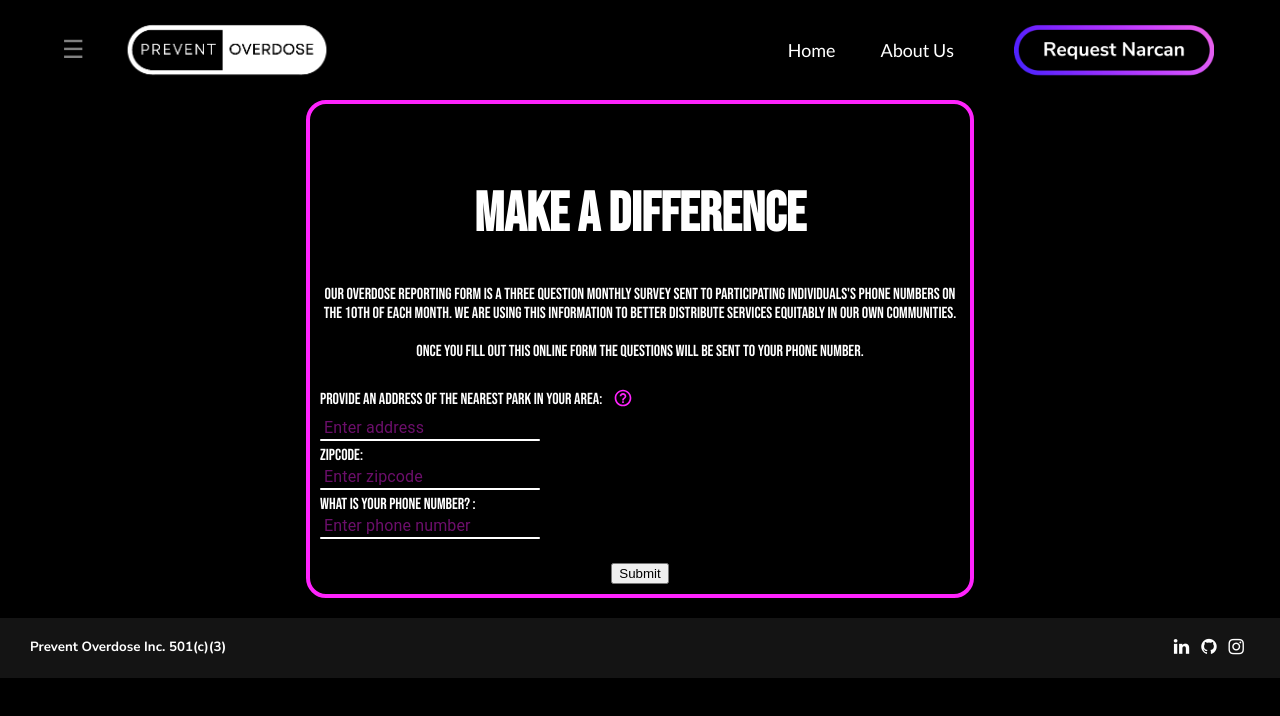
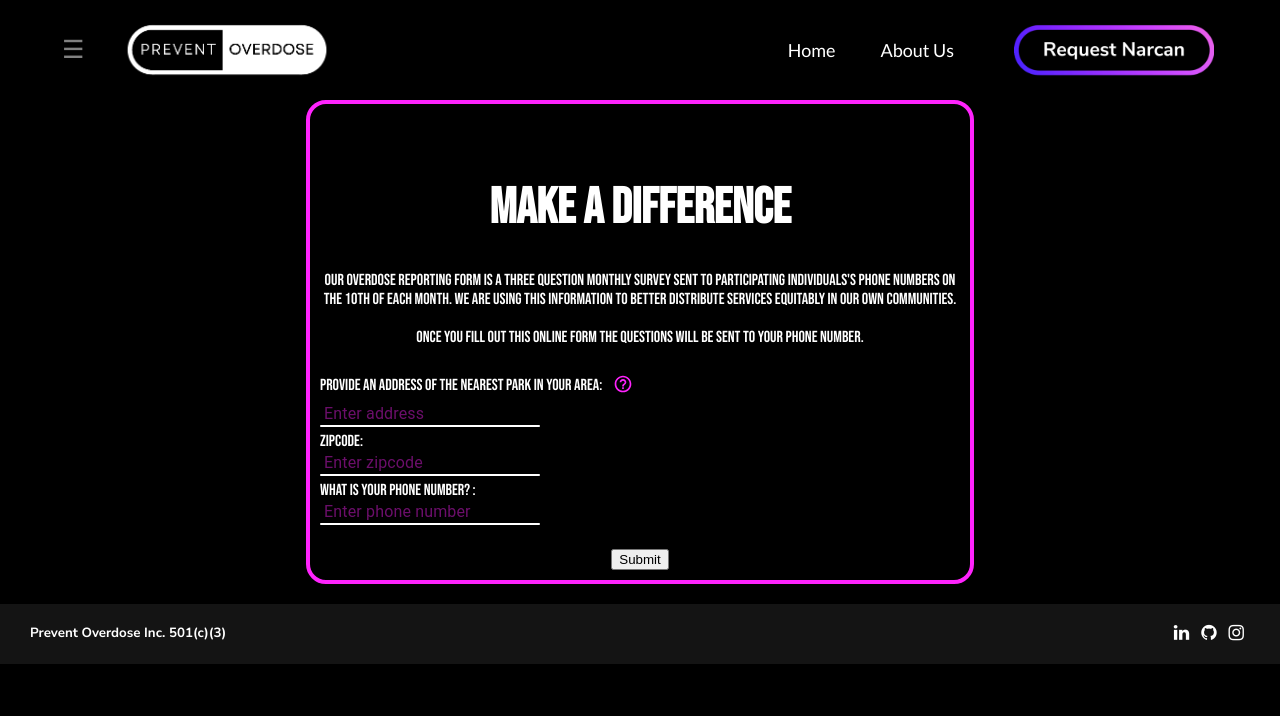
Before and after one commit to Prevent-Overdose/Prevent-Overdose, a React (Create React App) app in the folder frontend/: page /report-overdose in a window 1280 px wide. Shown: the top 716 px of the page. Built offline with nearby package versions, Linux system fonts and the light colour scheme.

Commit message:
Update reportOverdosePage.js

```diff
--- a/frontend/src/pages/reportOverdosePage.js
+++ b/frontend/src/pages/reportOverdosePage.js
@@ -17,7 +17,7 @@ const ReportOverdose = ()=>{
     return (
         <div>
             <div className="container">
-            <h1 style={{fontSize: '55px', textAlign: 'center', paddingTop: '30px', fontFamily: 'Bebas neue, Lucida Console, Courier New, monospace'}}>MAKE A DIFFERENCE</h1>
+            <h1 style={{fontSize: '50px', textAlign: 'center', paddingTop: '30px', fontFamily: 'Bebas neue, Lucida Console, Courier New, monospace'}}>MAKE A DIFFERENCE</h1>
             <div >
 
                 <div className="preamble">Our overdose reporting form is a three
```
